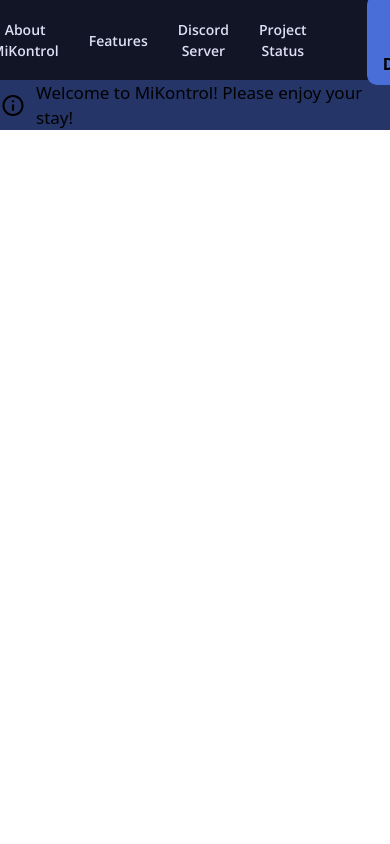
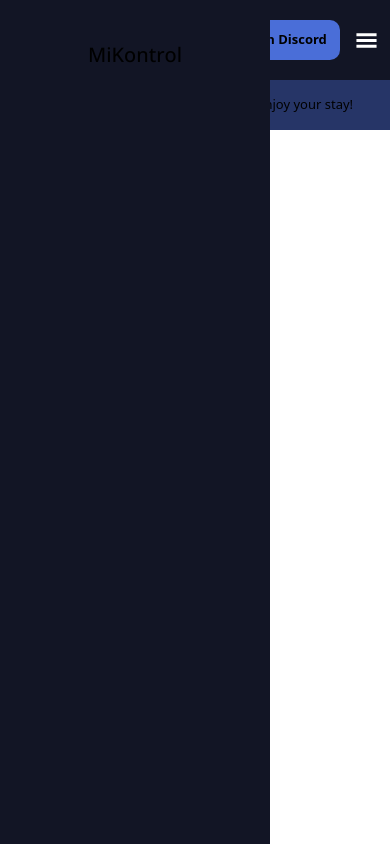
Before and after one commit to TheAlmightyGuard/MiKontrol-Dashboard, a Next.js app: page / in a window 390 px wide. Built offline with nearby package versions, Linux system fonts and the light colour scheme.

Commit message:
Hamburger Menu WIP. Save commit

```diff
--- a/app/globals.css
+++ b/app/globals.css
@@ -4,6 +4,7 @@
 /* Light (default) */
 @theme {
   --color-background: #ffffff;
+  --color-background-hidden: #ffffff33;
   --color-foreground: 23 23 23;
 
   --navbar-bg: #121525;
@@ -22,6 +23,7 @@
 /* Dark override */
 .dark {
   --color-background: #1b1d27;
+  --color-background-hidden: #1b1d2733;
   --color-foreground: 237 237 237;
 
   --navbar-bg: #121525;
@@ -53,7 +55,7 @@ html {
   position: sticky;
   width: 100%;
 
-  z-index: 999;
+  z-index: 998;
   background-color: var(--navbar-bg);
 }
 
@@ -66,6 +68,10 @@ html {
   height: 50px;
 
   background-color: var(--navbar-announcement-bg);
+}
+
+.navbar-news-icon {
+  font-size: 25px;
 }
 
 .navbar-news-message {
@@ -103,13 +109,6 @@ html {
   scale: 105%;
 }
 
-.navbar-map {
-  margin-inline: 50px;
-
-  display: flex;
-  gap: 10px;
-}
-
 .navbar-mapbtn {
   cursor: pointer;
   font-size: 14px;
@@ -141,9 +140,99 @@ html {
 }
 
 .navbar-login:hover {
-  filter: brightness(95%);
+  filter: brightness(90%);
 }
+
+.navbar-hamburger {
+  color: white;
+  font-size: 28px;
+
+  margin-left: 20px;
+
+  cursor: pointer;
+}
+
+.navbar-hamburger:hover {
+  filter: brightness(80%);
+}
+
+/* Responsive Fixes below [NAVBAR] */
+
+@media (width >= 74rem) {
+  .navbar-map {
+    margin-inline: 50px;
+
+    display: flex;
+    gap: 10px;
+  }
+
+  .navbar-hamburger {
+    display: none !important;
+  }
+}
+
+@media (width < 74rem) {
+  .navbar-map {
+    display: none;
+  }
+
+  .navbar-container {
+    margin-inline: clamp(10px, 3.125vw, 40px) !important;
+  }
+
+  .navbar-login {
+    padding-block: clamp(6px, 0.454vw, 10px);
+    padding-block: 10px !important;
+    font-size: clamp(13px, 0.23vw, 16px) !important;
+    padding-inline: 13px !important;
+
+  }
+
+  .navbar-hamburger {
+    font-size: clamp(23px, 0.341vw, 26px) !important;
+    margin-left: clamp(15px, 0.568vw, 20px) !important;
+  }
+
+  .navbar-news-message {
+    font-size: clamp(13px, 0.341vw, 16px) !important;
+  }
+}
+
+/* Responsive Fixes above [NAVBAR] */
 
 /* Navbar CSS above */
 
 /* ---------------- */
+
+/* Hamburger CSS below */
+
+@media (width >= 74rem) {
+  .hamburger-menu {
+    display: none !important;
+  }
+}
+
+.hamburger-menu {
+  position: absolute;
+  width: 270px;
+  height: 100dvh;
+
+  z-index: 999;
+  background-color: var(--navbar-bg);
+}
+
+.hamburger-container {
+  position: relative;
+  display: flex;
+  flex-direction: column;
+  align-items: center;
+
+  margin-block: 40px;
+  height: auto;
+}
+
+.hamburger-title {
+  font-family: var(--font-open);
+  font-weight: 500;
+  font-size: 20px;
+}
--- /dev/null
+++ b/app/lib/components/HamburgerMenu.tsx
@@ -0,0 +1,11 @@
+export default function HamburgerMenu() {
+    return (
+        <>
+            <nav className="hamburger-menu">
+                <div className="hamburger-container">
+                    <h1 className="hamburger-title">MiKontrol</h1>
+                </div>
+            </nav>
+        </>
+    )
+}
--- a/app/lib/components/Navbar.tsx
+++ b/app/lib/components/Navbar.tsx
@@ -1,10 +1,13 @@
 import Image from 'next/image';
 import logo from "@/public/navbar-logo.svg";
 import NavbarNews from './NavbarNews';
+import HamburgerMenu from './HamburgerMenu';
+import { GiHamburgerMenu } from 'react-icons/gi';
 
 export default function Navbar() {
     return (
         <>
+            <HamburgerMenu/>
             <nav className="navbar">
                 <div className="navbar-container">
                     <div className="navbar-logo">
@@ -19,6 +22,9 @@ export default function Navbar() {
                     </div>
 
                     <button className="navbar-login">Login with Discord</button>
+                    <button className="navbar-hamburger">
+                        <GiHamburgerMenu/>
+                    </button>
                 </div>
                 <NavbarNews/>
             </nav>
--- a/app/lib/components/NavbarNews.tsx
+++ b/app/lib/components/NavbarNews.tsx
@@ -4,7 +4,7 @@ export default function NavbarNews() {
     return (
         <>
             <div className="navbar-news">
-                <IoMdInformationCircleOutline className="text-[27px]"/>
+                <IoMdInformationCircleOutline className="navbar-news-icon"/>
                 <h1 className="navbar-news-message"> Welcome to MiKontrol! Please enjoy your stay!</h1>
             </div>
         </>
```
